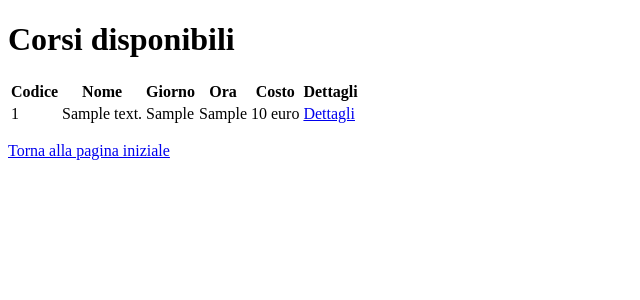
After one commit to LucaBert00/gymManager, a Java web app: page /corsi.jsp in a window 1280 px wide. The commit adds this page. Shown: the top 300 px of the page, without its empty margins (0-640 px from the left). Run offline with Tomcat 11, a stand-in JSP engine, Linux system fonts and the light colour scheme; tables that the repository leaves empty or names only in its code hold one stand-in row (values such as "Sample post").

Commit message:
feat: aggiunge lista corsi, dettaglio e iscrizione

```diff
--- /dev/null
+++ b/src/main/webapp/corsi.jsp
@@ -0,0 +1,51 @@
+<%@ page contentType="text/html; charset=UTF-8" pageEncoding="UTF-8" %>
+<%@ page import="java.sql.ResultSet" %>
+<%@ include file="connessione.jsp" %>
+<%
+    ResultSet corsi = funzioni.select(
+            "SELECT idCorso, descrizione, giornoSettimana, ora, costo FROM corsi ORDER BY descrizione");
+    // next() verifica la presenza di righe e posiziona il cursore sul primo corso.
+    boolean corsiDisponibili = corsi != null && corsi.next();
+%>
+<!DOCTYPE html>
+<html>
+<head>
+    <meta http-equiv="Content-Type" content="text/html; charset=UTF-8">
+    <title>Corsi - Gym Manager</title>
+</head>
+<body>
+    <h1>Corsi disponibili</h1>
+    <% if (corsi == null) { %>
+        <p>Impossibile caricare i corsi. Riprova più tardi.</p>
+    <% } else if (!corsiDisponibili) { %>
+        <p>Non ci sono corsi disponibili.</p>
+    <% } else { %>
+        <table>
+            <thead>
+                <tr>
+                    <th>Codice</th>
+                    <th>Nome</th>
+                    <th>Giorno</th>
+                    <th>Ora</th>
+                    <th>Costo</th>
+                    <th>Dettagli</th>
+                </tr>
+            </thead>
+            <tbody>
+                <% do { %>
+                    <tr>
+                        <td><%= corsi.getString("idCorso") %></td>
+                        <td><%= corsi.getString("descrizione") %></td>
+                        <td><%= corsi.getString("giornoSettimana") %></td>
+                        <td><%= corsi.getString("ora") %></td>
+                        <td><%= corsi.getString("costo") %> euro</td>
+                        <td><a href="dettaglioCorso.jsp?idCorso=<%= corsi.getString("idCorso") %>">Dettagli</a></td>
+                    </tr>
+                <% } while (corsi.next()); %>
+            </tbody>
+        </table>
+    <% } %>
+    <% if (corsi != null) { funzioni.closeResultSet(corsi); } %>
+    <p><a href="index.jsp">Torna alla pagina iniziale</a></p>
+</body>
+</html>
--- a/src/main/webapp/index.jsp
+++ b/src/main/webapp/index.jsp
@@ -37,5 +37,7 @@
         </form>
         <p>Non hai un account? <a href="registrazione.jsp">Registrati</a></p>
     <% } %>
+    <h2>Corsi</h2>
+    <p><a href="corsi.jsp">Visualizza i corsi disponibili</a></p>
 </body>
 </html>
```
Also changed, not shown: src/main/webapp/dettaglioCorso.jsp (added, +95 -0 lines).
